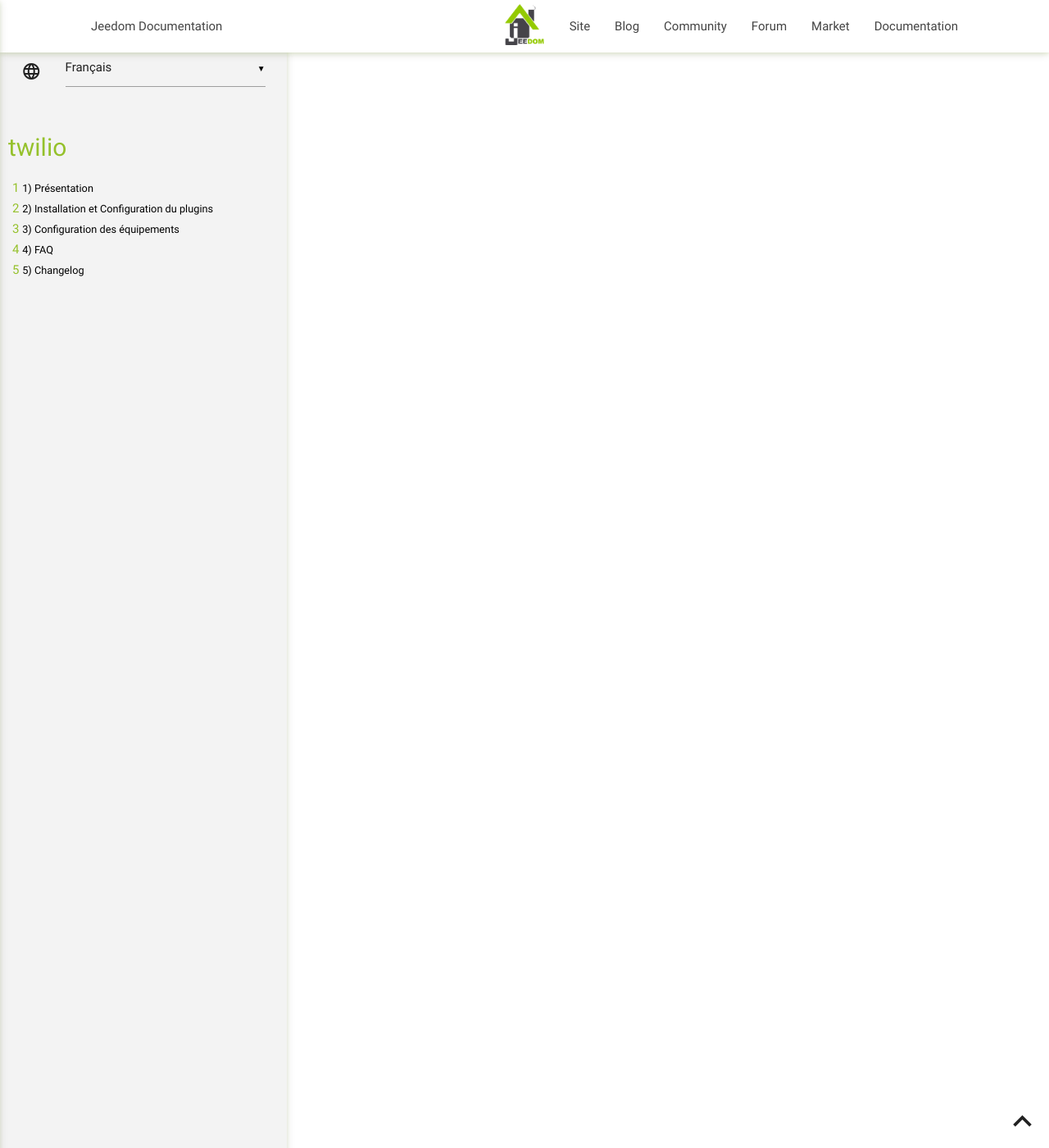
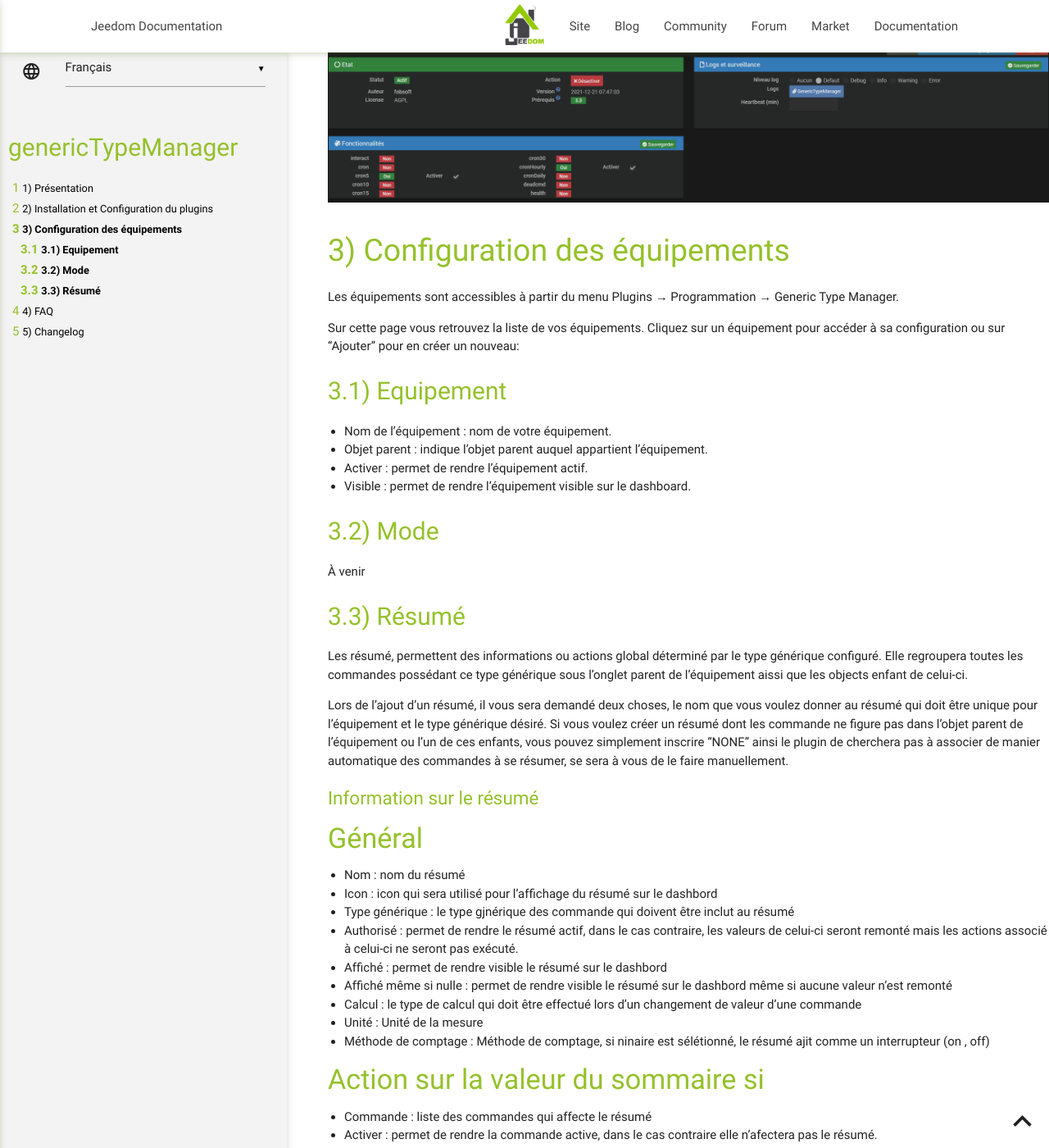
Before and after one commit to fobsoft/jeedom-plugins-documentation, a Jekyll site: the page built from genericTypeManager/fr_FR/index.md, in a window 1280 px wide and 1400 px high, scrolled down 1438 px. Shown: the whole window at 82% size. Built offline with Jekyll 4.4.1, drawn with Linux system fonts in a browser that asks for light colours; some of the changed text lies outside the part shown.

Commit message:
bonification de la premiere version

```diff
--- a/genericTypeManager/fr_FR/index.md
+++ b/genericTypeManager/fr_FR/index.md
@@ -1,8 +1,8 @@
 ---
 layout: default
-title: Documentation twilio
+title: Documentation Generic Type Manager
 lang: fr_FR
-pluginId: twilio
+pluginId: genericTypeManager
 ---
 
 <div id="title">
@@ -10,30 +10,75 @@
 </div>
 
 # Présentation
-Plugins pour gérer vos commandes via leur type générique de manière dinamique. Il se présente de la même manière que les sommaires des objets à la différence que les commandes sont ajouté automatique à l'équipement si celle-ci fait partie de son objet parent ou de l'un de ces enfants. Une fois fait, il vous donnera ces possibilités:
-* Créer une commande d'information qui regroupe toutes les commande d'un type générique.
-* Créer une commande d'action qui regroupe toutes les commande d'un type générique, par exemple, déverrouiller toute les serrures extérieures.
+Plugins pour gérer vos commandes via leur type générique de manière dynamique. Il se présente de la même manière que les sommaires des objets à la différence que les commandes sont ajouté automatique à l'équipement si celle-ci fait partie de son objet parent ou de l'un de ces enfants. Une fois fait, il vous donnera ces possibilités :* Créer une commande d'information qui regroupe toutes les commande d'un type générique.
+* Créer une commande d'action qui regroupe toutes les commande d'un type générique, par exemple, déverrouiller toutes les serrures extérieures.
 
 À venir dans les prochaines versions
 * Ajouter des commandes de manière manuelle à un sommaire
 * Ajouter des modes à l'équipement avec des actions à exécuter
 * Ajouter des actions et conditions aux changements d'une valeur d'une commande d'information.
+* Ajouter des variables qui pourrons être relie aux conditions d'exécution d'une action.
+* Ajouter des exécutions de commande programmé
 
 Ainsi en utilisant ce plugins pour gérer une pièce par exemple, il sera possible lors d'une détection de présence de passer au mode présent de l'équipement et d'exécuter l'ouverture des lumières à la condition que la luminosité soit plus petite qu'une valeur prédéterminée.
 
-> Le plugin est encore jeune et peut encore comporter quelques bugs mais il évolue régulièrement : n’hésitez pas à me contacter à mon courriel personnel, sois le fobsoft@gmail.com avec toutes vos remarques et suggestions.
+Voici une partie de l'arborescence de mes objets auxquels je vais faire référence lors de mes exemples.
+![Présentation1](../images/Présentation1.png)
+
+> Le plugin est encore jeune et peut encore comporter quelques bugs, mais il évolue régulièrement : n’hésitez pas à me contacter à mon courriel personnel, sois le fobsoft@gmail.com avec toutes vos remarques et suggestions.
 
 # Installation et Configuration du plugins
-Pour l'instant, le plugins ne dispose pas d'information générique pour son fonctionnement. Par contre vous pouvez le constater deux crons peuvent activé, elles servent à faire l'ajoute de nouvelle commande à l'équipement. Donc si vous ne prévoyez pas l'ajout de plusieurs équipements, vous pouvez désactiver celle qui roule aux cinq minutes. Une fois activé, on peut donc passer directement à la création d'un équipement.
+Pour l'instant, le plugin ne requière pas d'information générique pour son fonctionnement. Par contre comme vous pouvez le constater deux crons peuvent être activé, elles servent à faire l'ajoute de nouvelle commande à l'équipement. Donc si vous ne prévoyez pas l'ajout de plusieurs équipements, vous pouvez désactiver celle qui roule aux cinq minutes. Une fois le plugin activé, on peut donc passer directement à la création d'un équipement.
 
-![Installation et Configuration - 1](../images/Installation%20et%20Configuration%20-%201.png)
+![InstallationConfiguration1](../images/InstallationConfiguration1.png)
 
 # Configuration des équipements
 
-Les équipements sont accessibles à partir du menu Plugins → Organisation → Agenda.
+Les équipements sont accessibles à partir du menu Plugins → Programmation → Generic Type Manager.
 
-Sur cette page vous retrouvez la liste de vos équipements. Cliquez sur un équipement pour accéder à sa configuration:
+Sur cette page vous retrouvez la liste de vos équipements. Cliquez sur un équipement pour accéder à sa configuration ou sur "Ajouter" pour en créer un nouveau:
 
+## Equipement
+
+*  Nom de l'équipement : nom de votre équipement.
+*  Objet parent : indique l’objet parent auquel appartient l’équipement.
+*  Activer : permet de rendre l’équipement actif.
+*  Visible : permet de rendre l’équipement visible sur le dashboard.
+
+## Mode
+À venir
+
+## Résumé
+Les résumé, permettent des informations ou actions global déterminé par le type générique configuré. Elle regroupera toutes les commandes possédant ce type générique sous l'onglet parent de l'équipement aissi que les objects enfant de celui-ci.
+
+Lors de l'ajout d'un résumé, il vous sera demandé deux choses, le nom que vous voulez donner au résumé qui doit être unique pour l'équipement et le type générique désiré. Si vous voulez créer un résumé dont les commande ne figure pas dans l'objet parent de l'équipement ou l'un de ces enfants, vous pouvez simplement inscrire "NONE" ainsi le plugin de cherchera pas à associer de manier automatique des commandes à se résumer, se sera à vous de le faire manuellement.
+
+### Information sur le résumé
+
+#### Général
+
+* Nom : nom du résumé
+* Icon : icon qui sera utilisé pour l'affichage du résumé sur le dashbord
+* Type générique : le type gjnérique des commande qui doivent être inclut au résumé
+* Authorisé : permet de rendre le résumé actif, dans le cas contraire, les valeurs de celui-ci seront remonté mais les actions associé à celui-ci ne seront pas exécuté.
+* Affiché : permet de rendre visible le résumé sur le dashbord
+* Affiché même si nulle : permet de rendre visible le résumé sur le dashbord même si aucune valeur n'est remonté
+* Calcul : le type de calcul qui doit être effectué lors d'un changement de valeur d'une commande
+* Unité : Unité de la mesure
+* Méthode de comptage : Méthode de comptage, si ninaire est sélétionné, le résumé ajit comme un interrupteur (on , off)
+
+#### Action sur la valeur du sommaire si
+
+* Commande : liste des commandes qui affecte le résumé
+* Activer : permet de rendre la commande active, dans le cas contraire elle n'afectera pas le résumé.
+
+### Exemple de différent type générique
+Voici la configuration des équipements qui s'applique à toutes mes pièces internes qui me servent à les contrôler, dans ce cas, la pièce "RC - Pièce commune" qui est une pièce a aire ouverte incluant trois pièces distincte "RC - Sallon, RC - Salle à manger et RC - Cuisine". Ces trois pièces disposent de capteur de mouvements, luminosité et ouverture de porte et d'actionneur de lumières.
+
+#### NONE
+Pour être en mesure de mettre mes pièces en mode "Veille" ou "Absence", je calcule le maximum de deux valeurs que possède chacun des profils de la maison soit (Present ou Proximité). Donc si une seule de ces valeurs binaire est à un, le sommaire sera à 1. Mais comme ces commandes ne sont pas dans l'objet parent de l'équipement ou l'un de ces enfants, j'ai ajouté chacune des commandes manuellement. Éventuellement, j'ajouterais la possibilité de spécifier l'objet parent du résumé et dans ce cas, j'aurais appliqué l'objet "Profil", ainsi, je n'aurais plus l'obligation d'ajouter les commande manuellement, pour l'instant l'objet parent du sommaire est le même que celui de l'équipement courant.
+
+![RésuméNone](../images/RésuméNone.png)
 
 # FAQ
 Pour toute question ou problème, écrivez-moi au fobsoft@gmail.com
```
Also changed, not shown: genericTypeManager/images/Installation et Configuration - 1.png (deleted), genericTypeManager/images/Installation et Configuration tier - 1.png (deleted), genericTypeManager/images/Installation et Configuration tier - 2.png (deleted), genericTypeManager/images/Installation et Configuration tier - 3.png (deleted), genericTypeManager/images/Installation et Configuration tier - 4.png (deleted), genericTypeManager/images/Installation et Configuration tier - 5.png (deleted), genericTypeManager/images/InstallationConfiguration1.png (added), genericTypeManager/images/Présentation1.png (added), genericTypeManager/images/RésuméNone.png (added).
